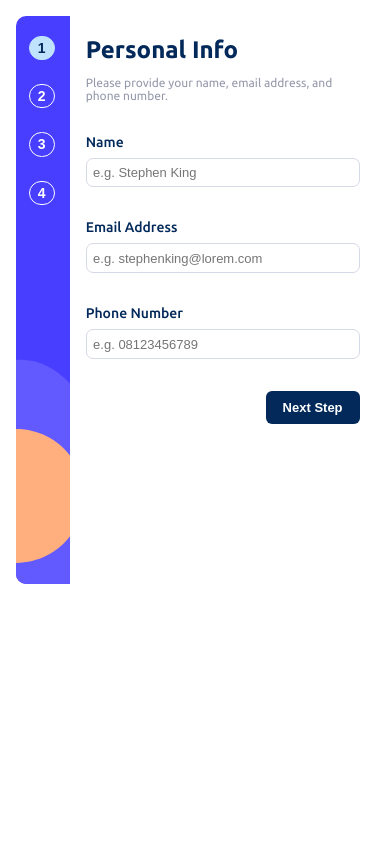
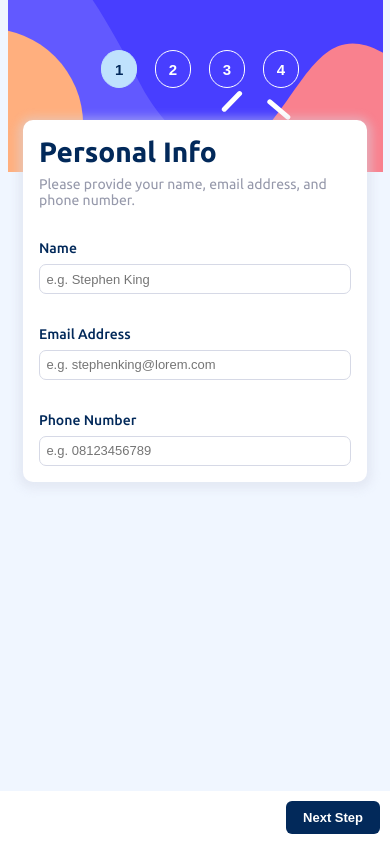
Before and after one commit to angelineds/multi-step-form, a plain HTML site: page index.html in a window 390 px wide. Drawn offline with Linux system fonts and the light colour scheme.

Commit message:
Update style

```diff
--- a/assets/style.css
+++ b/assets/style.css
@@ -3,25 +3,44 @@ body {
   display: flex;
   margin: 0;
   height: 100vh;
+  background-color: hsl(217, 100%, 97%);
+  justify-content: center;
+  align-items: center;
 }
 
 .sidebar {
-  flex: 1;
   background-image: url('./images/bg-sidebar-desktop.svg');
   background-repeat: no-repeat;
-  background-position-y: top;
-  margin: 1rem;
-  padding-top: 5%;
-  padding-left: 1.5rem;
+  background-position: center;
+  height: 600px;
+  width: 300px;
+  padding: 0.3rem;
   user-select: none;
+  background-color: white;
+  border-top-left-radius: 10px;
+  border-bottom-left-radius: 10px;
+  box-shadow: 1px 2px 2px hsl(229, 24%, 87%);
+}
+
+.main-container {
+  display: flex;
+  flex-direction: column;
+  height: 600px;
+  width: 600px;
+  padding: 0.3rem 2rem;
+  user-select: none;
+  background-color: white;
+  border-top-right-radius: 10px;
+  border-bottom-right-radius: 10px;
+  box-shadow: 1px 2px 2px hsl(229, 24%, 87%);
 }
 
 .sidebar-step {
   display: flex;
   flex-direction: row;
   gap: 1rem;
-  margin-bottom: 1.5rem;
-  margin-left: 1rem;
+  margin-top: 45px;
+  margin-left: 40px;
 }
 
 .sidebar-info {
@@ -56,18 +75,9 @@ body {
   color: hsl(213, 96%, 18%);
 }
 
-.main-container {
-  display: flex;
-  flex: 3;
-  flex-direction: column;
-  padding-top: 5%;
-  user-select: none;
-}
-
 .form-step {
   display: flex;
   flex-direction: column;
-  width: 80%;
   display: none;
 }
 
@@ -143,7 +153,6 @@ input[type="number"]::-webkit-outer-spin-button {
 .form-button {
   display: flex;
   justify-content: space-between;
-  width: 80%;
   margin-top: 2rem;
 }
 
@@ -484,27 +493,15 @@ input[type="number"]::-webkit-outer-spin-button {
   color: hsl(231, 11%, 63%);
 }
 
-@media screen and (max-width: 1100px) {
-  .form-step, .form-button {
-    width: 90%;
-  }
-}
-
-@media screen and (max-width: 800px) {
-  .sidebar-info {
-    font-size: 13px;
+@media screen and (max-width: 1024px) {
+  .main-container {
+    width: 400px;
+    box-shadow: 1px 2px 1px hsl(229, 24%, 87%);
   }
 
-  .sidebar-title {
-    font-size: 11px;
-  }
-
-  .main-title {
-    font-size: 28px;
-  }
-
-  .main-desc {
-    font-size: 14px;
+  .sidebar-step {
+    margin-top: 45px;
+    margin-left: 55px;
   }
 
   .form-plan1 {
@@ -515,45 +512,50 @@ input[type="number"]::-webkit-outer-spin-button {
     padding: 1rem;
   }
 
-  .plan-name {
-    font-size: 17px;
-    margin-top: 2rem;
+  .plan-addOn {
+    font-size: 13px;
+  }
+
+  .close-greet {
+    margin: 1rem 2rem;
   }
 }
 
-@media screen and (max-width: 700px) {
+@media screen and (max-width: 800px) {
   .sidebar {
-    flex: 3;
+    width: 100px;
+    padding: 0;
+    box-shadow: 1px 2px 1px hsl(229, 24%, 87%);
   }
 
-  .main-container {
-    flex: 17;
+  .sidebar-step {
+    margin-top: 35px;
+    margin-left: 32px;
+  }
+
+  .sidebar-step_button {
+    padding: 0.6rem 0.9rem;
   }
 
   .sidebar-step_desc {
     display: none;
   }
 
-  .sidebar-step_button {
-    padding: 0.5rem 0.8rem;
-  }
-}
-
-@media screen and (max-width: 570px) {
-  .sidebar {
-    padding-left: 0.5rem;
-  }
-
-  .sidebar-step_button {
-    padding: 0.4rem 0.7rem;
+  .main-container {
+    padding: 0 2rem;
   }
 
   .main-title {
-    font-size: 24px;
+    margin-top: 2rem;
+    font-size: 28px;
   }
 
-  .main-desc, .plan-price, .plan-addOn,
-  .confirm-head_btn {
+  .main-desc {
+    margin: 0.5rem 0;
+    font-size: 14px;
+  }
+
+  .plan-price, .plan-addOn, .confirm-head_btn {
     font-size: 12px;
   }
 
@@ -601,77 +603,93 @@ input[type="number"]::-webkit-outer-spin-button {
     height: 8px;
   }
 
-  .close-greet {
-    margin: 1rem 1rem;
-    font-size: 14px;
-  }
-
   #prev-page, #next-page, #confirm-page {
     font-size: 13px;
     padding: 0.5rem 1rem;
   }
 }
 
-@media screen and (max-width: 450px) {
+@media screen and (max-width: 600px) {
+  .main-container {
+    width: 300px;
+  }
+
   .sidebar {
-    padding-left: 0;
+    width: 50px;
   }
 
   .sidebar-step {
-    margin-left: 0.8rem;
+    margin-left: 10px;
   }
 
   .sidebar-step_button {
-    padding: 0.2rem 0.5rem;
-    font-size: 14px;
+    padding: 0.4rem 0.6rem;
   }
 
-  .form-plan1 {
-    gap: 0.5rem;
-  }
-
-  .plan-name, .addOn-item_title, .addOn-price {
+  .plan-name {
     font-size: 12px;
-  }
-
-  .addOn-item_desc {
-    font-size: 11px;
+    margin-top: 2rem;
   }
 
   .plan-addOn {
     font-size: 8px;
   }
+
+  .addOn-item_title, .addOn-price, .close-greet {
+    font-size: 11px;
+  }
+
+  .addOn-item_desc {
+    font-size: 10px;
+  }
+
+  .checkmark {
+    top: 10px;
+  }
 }
 
-@media screen and (max-width: 380px) {
+@media screen and (max-width: 450px) {
   body {
-    display: block;
     background-image: url('./images/bg-sidebar-mobile.svg');
-    margin: 0;
-    padding: 0;
     background-position: top;
     background-repeat: no-repeat;
     background-color: hsl(217, 100%, 97%);
+    display: flex;
+    flex-direction: column;
+    justify-content: flex-start;
+    gap: 2rem;
   }
 
   .sidebar {
-    background-image: none;
     display: flex;
     flex-direction: row;
+    background-image: none;
+    background-color: transparent;
     gap: 0.5rem;
     justify-content: center;
+    width: fit-content;
+    height: auto;
+    box-shadow: none;
+  }
+
+  .sidebar-step {
+    margin-top: 50px;
   }
 
   .sidebar-step_button {
     padding: 0.6rem 0.8rem;
-    margin-top: 1rem;
   }
 
   .main-container {
     display: flex;
     justify-content: center;
     align-items: center;
-    padding-top: 3%;
+    background-color: none;
+    box-shadow: none;
+    height: fit-content;
+    background-color: transparent;
+    width: fit-content;
+    padding: 0;
   }
 
   .form-step {
@@ -682,11 +700,24 @@ input[type="number"]::-webkit-outer-spin-button {
     box-shadow: 0 2px 10px 5px hsla(229, 24%, 87%, 0.459);
   }
 
+  .main-title {
+    margin: 0;
+  }
+
+  .form-plan1 {
+    gap: 0.3rem;
+  }
+
   .form-button {
-    top: 94%;
+    width: 100%;
     position: absolute;
+    bottom: 0%;
     margin: 0;
+    padding: 10px 0;
     background-color: white;
-    padding: 0.8rem 1rem;
+  }
+
+  #prev-page, #next-page, #confirm-page {
+    margin: 0 10px;
   }
 }
--- a/index.html
+++ b/index.html
@@ -65,7 +65,7 @@
         <div class="form-input">
           <div class="form-input_desc">
             <label for="email">Email Address</label>
-            <p class="form-warning">Please make sure you input the right email!</p>
+            <p class="form-warning">Make sure the format is right!</p>
           </div>
           <input class="inputData" type="email" id="form-email" name="email" placeholder="e.g. stephenking@lorem.com">
         </div>
```
